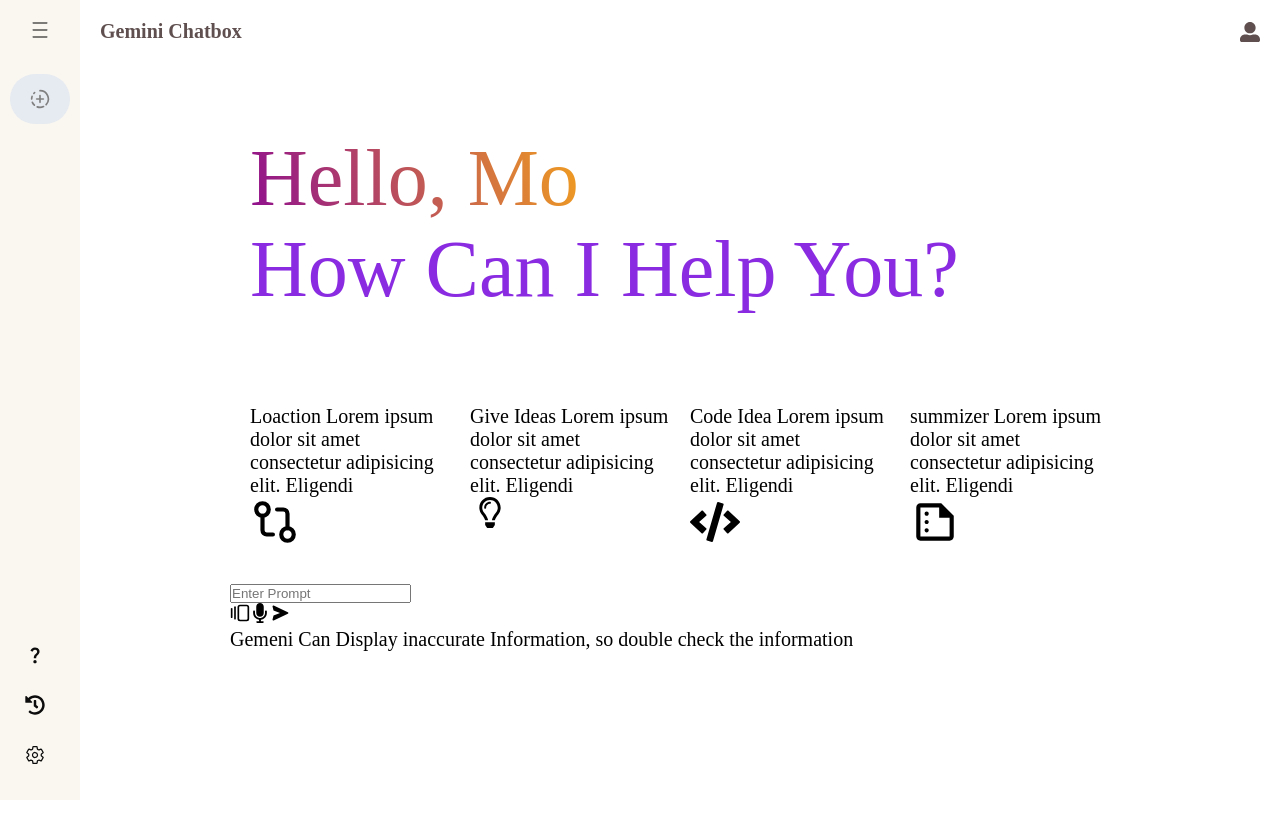
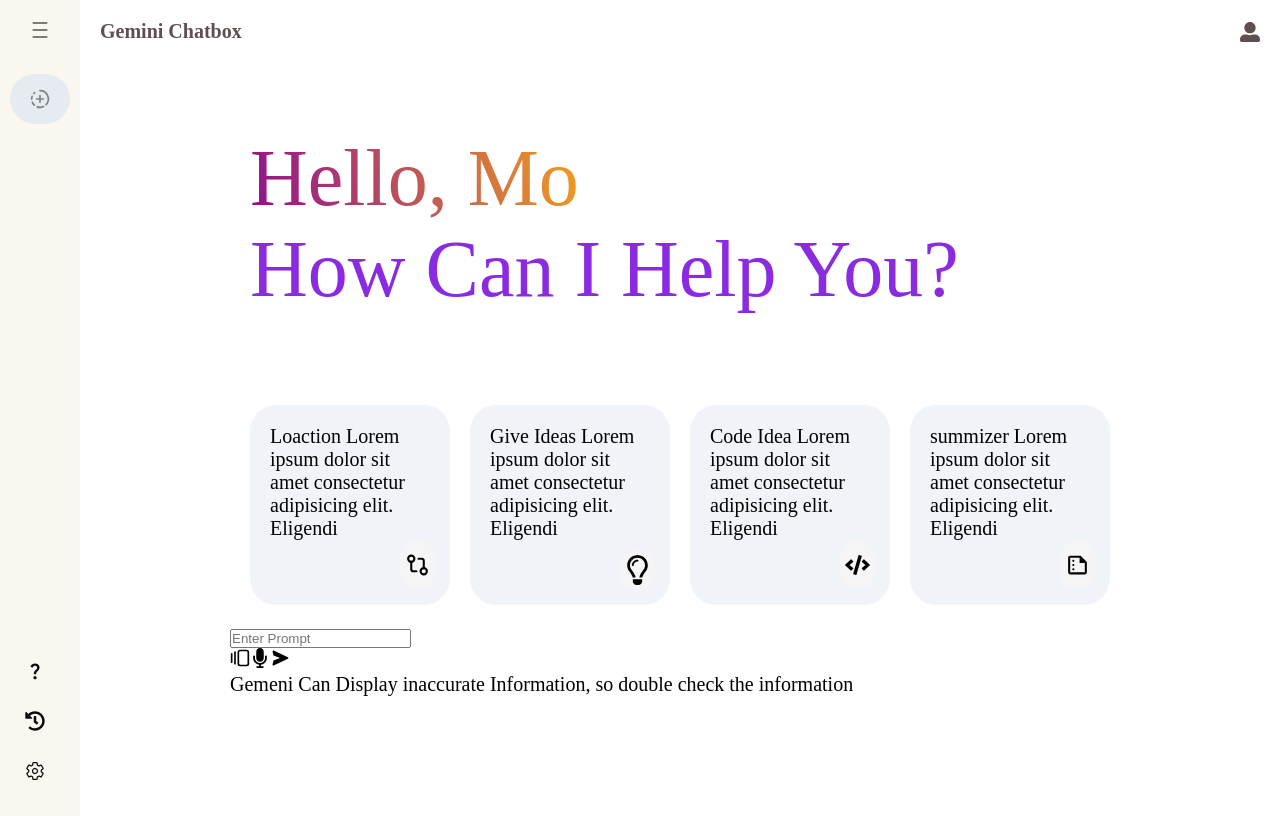
Before and after one commit to MohammedKarkoosh/GeminiClone, a React (Vite) app: page / in a window 1280 px wide. Built offline with nearby package versions, Linux system fonts and the light colour scheme.

Commit message:
Stylized the cards on the main page

```diff
--- a/src/Components/Main/Main.css
+++ b/src/Components/Main/Main.css
@@ -36,3 +36,25 @@
 
 
 }
+
+.prompt-card{
+
+    padding: 20px;
+    cursor: pointer;
+    background-color: #f0f4f9;
+    border-radius: 13%;
+    height: 200px;
+    position: relative;
+}
+
+.prompt-card .image{
+
+    width: 35px;
+    padding: 5px;
+    position: absolute;
+    border-radius: 20px;
+    background-color: whitesmoke;
+    border-radius: 50px;
+    bottom: 15px;
+    right: 15px;
+}
```
